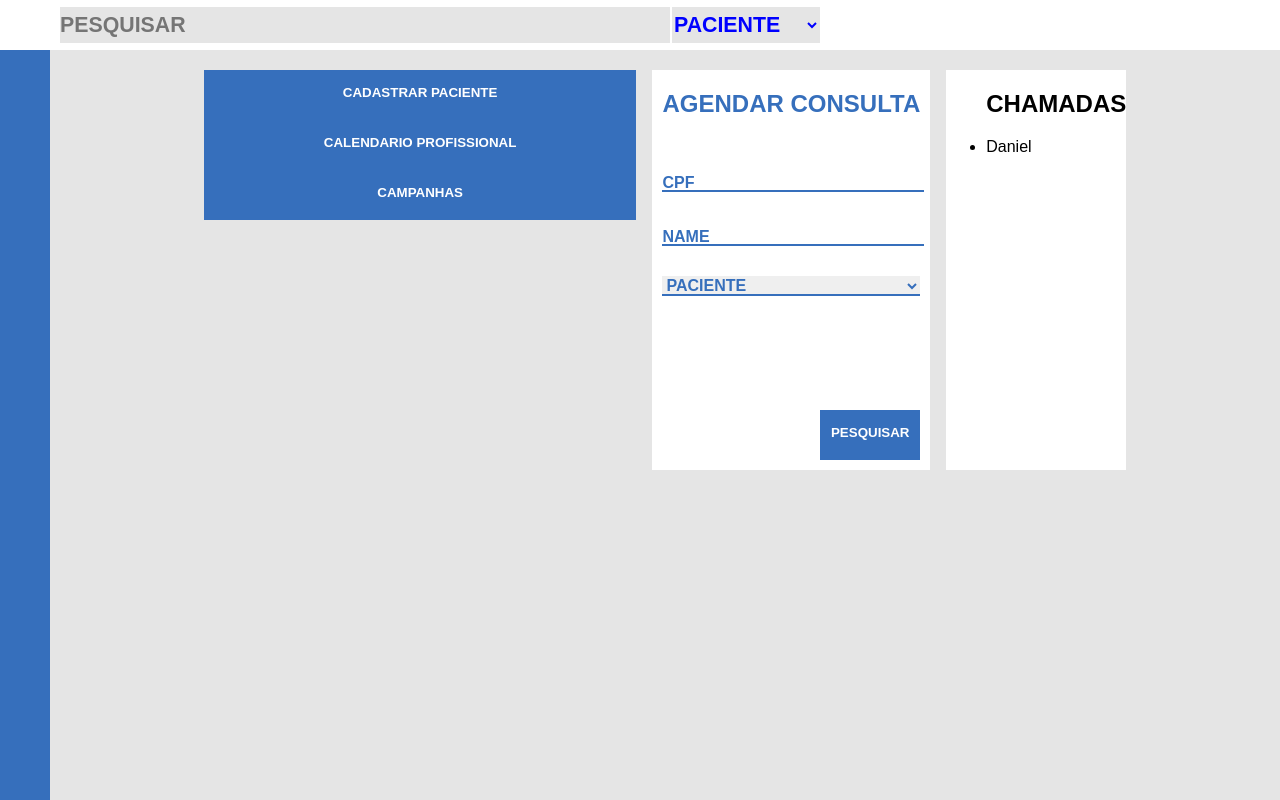
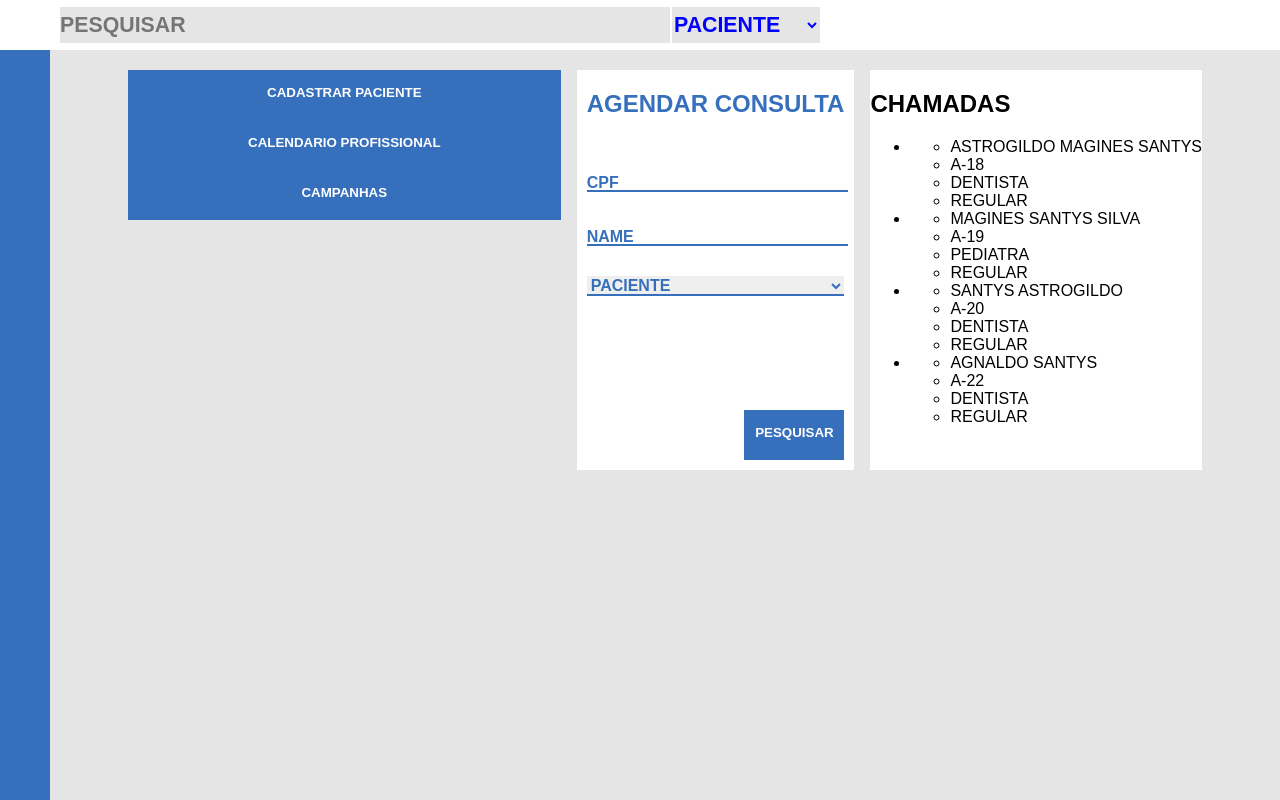
Before and after one commit to danroxha/sis, a React (Create React App) app: page / in a window 1280 px wide. Built offline with nearby package versions, Linux system fonts and the light colour scheme.

Commit message:
Criando estrurura de dados e exibição da terceira seção das ferramentas

```diff
--- a/src/components/List/index.js
+++ b/src/components/List/index.js
@@ -1,8 +1,27 @@
 import React from 'react';
 
-export default function List({data, title}){
-    console.log(data)
-    return(
+
+const List = ({data}) => (
+    <li>
+        {data.map((content, index) => {
+            return(
+                <ul>
+                    <li>{`${content.nome}`}</li>
+                    <li>{`CONSULTÓRIO: ${content.consultorio}`}</li>
+                    <li>{`ESPECIALIZAÇÃO: ${content.especializacao}`}</li>
+                    <li>{`PRIORIDADE: ${content.prioridade}`}</li>
+                </ul>
+
+            );
+        })}
+    </li>
+);
+
+
+
+export {List};
+
+/*
         <ul>
             <h2>{title}</h2>
             {
@@ -12,11 +31,10 @@ export default function List({data, title}){
                         key = {`${content.text} + ${index}`}
                     >
                         {content.text}
-                    </li>
+                    </ul>
                     )
                 )
                 : ''
             }
         </ul>
-    );
-}
+        */
--- a/src/pages/DashBoard/elements/components/SectionTertiary/index.js
+++ b/src/pages/DashBoard/elements/components/SectionTertiary/index.js
@@ -1,20 +1,62 @@
 import React from 'react';
-import {Button} from '../../../../../components/Button';
-import {Form, Input} from '../../../../../components/Form';
-import List from '../../../../../components/List';
+
+//import {List} from '../../../../../components/List';
+
+const List = ({data, title}) =>(
+    <main>
+        <h2>{title || ''}</h2>
+        <ul>
+            {
+                data.map(content =>
+                    <li>
+                        <ul>
+                            {Object.keys(content).map(
+                                values => <li>{content[String(values)]}</li>
+
+                            )}
+                        </ul>
+                    </li>
+                )
+            }
+        </ul>
+    </main>
+);
 
 
-export default function SectionSecondary(){
+export default function SectionTertiary(){
 
-    let datas = [
-        {text : 'Daniel'}
+    let dadosPaciente = [
+        {
+            nome : 'ASTROGILDO MAGINES SANTYS',
+            consultorio : 'A-18',
+            especializacao: 'DENTISTA',
+            prioridade : 'REGULAR',
+        },
+        {
+            nome : 'MAGINES SANTYS SILVA',
+            consultorio : 'A-19',
+            especializacao: 'PEDIATRA',
+            prioridade : 'REGULAR',
+        },
+        {
+            nome : 'SANTYS ASTROGILDO ',
+            consultorio : 'A-20',
+            especializacao: 'DENTISTA',
+            prioridade : 'REGULAR',
+        },
+        {
+            nome : 'AGNALDO  SANTYS',
+            consultorio : 'A-22',
+            especializacao: 'DENTISTA',
+            prioridade : 'REGULAR',
+        },
     ]
 
     return(
         <section>
             <List
                 title = {'CHAMADAS'}
-                data = {datas}
+                data = {dadosPaciente}
             />
         </section>
     );
```
